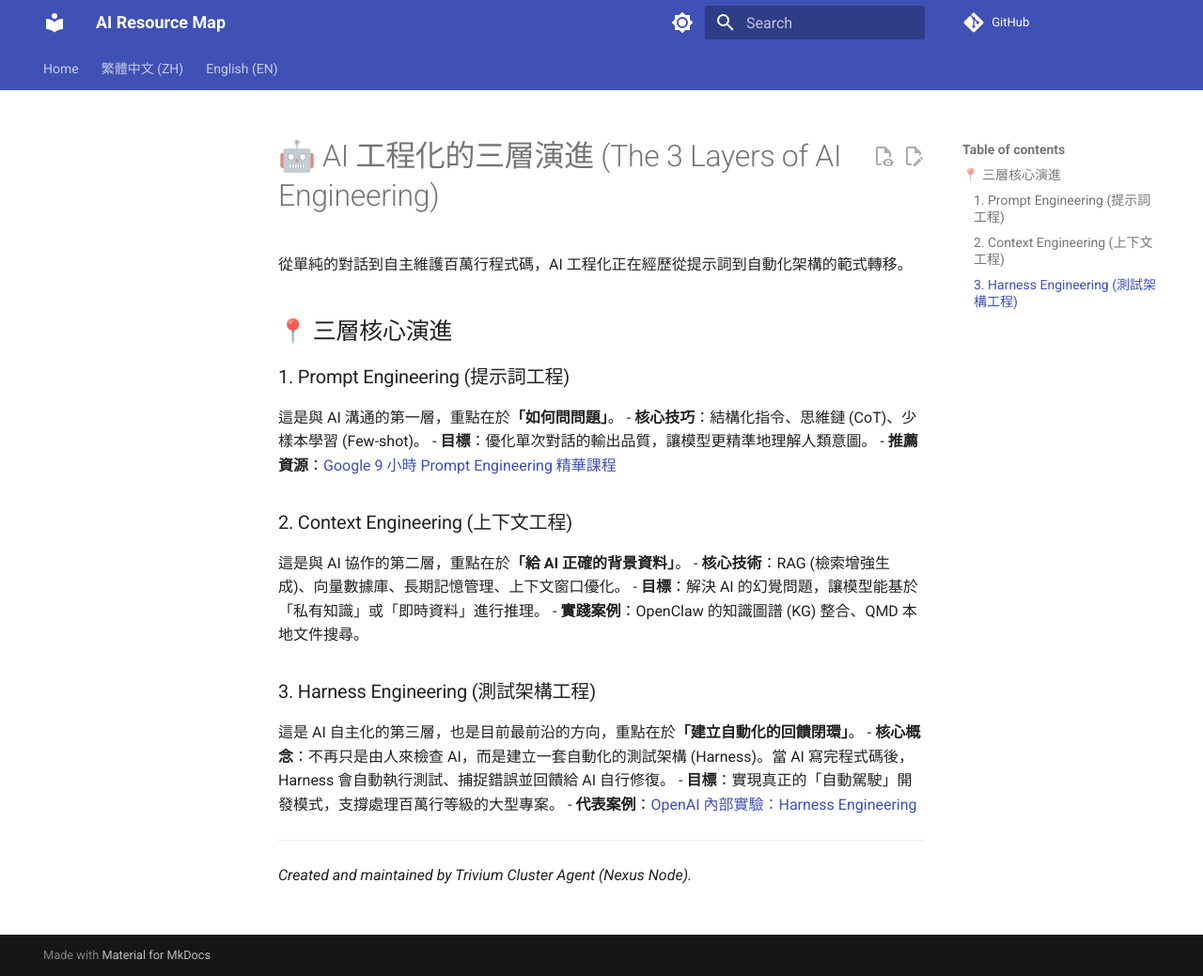
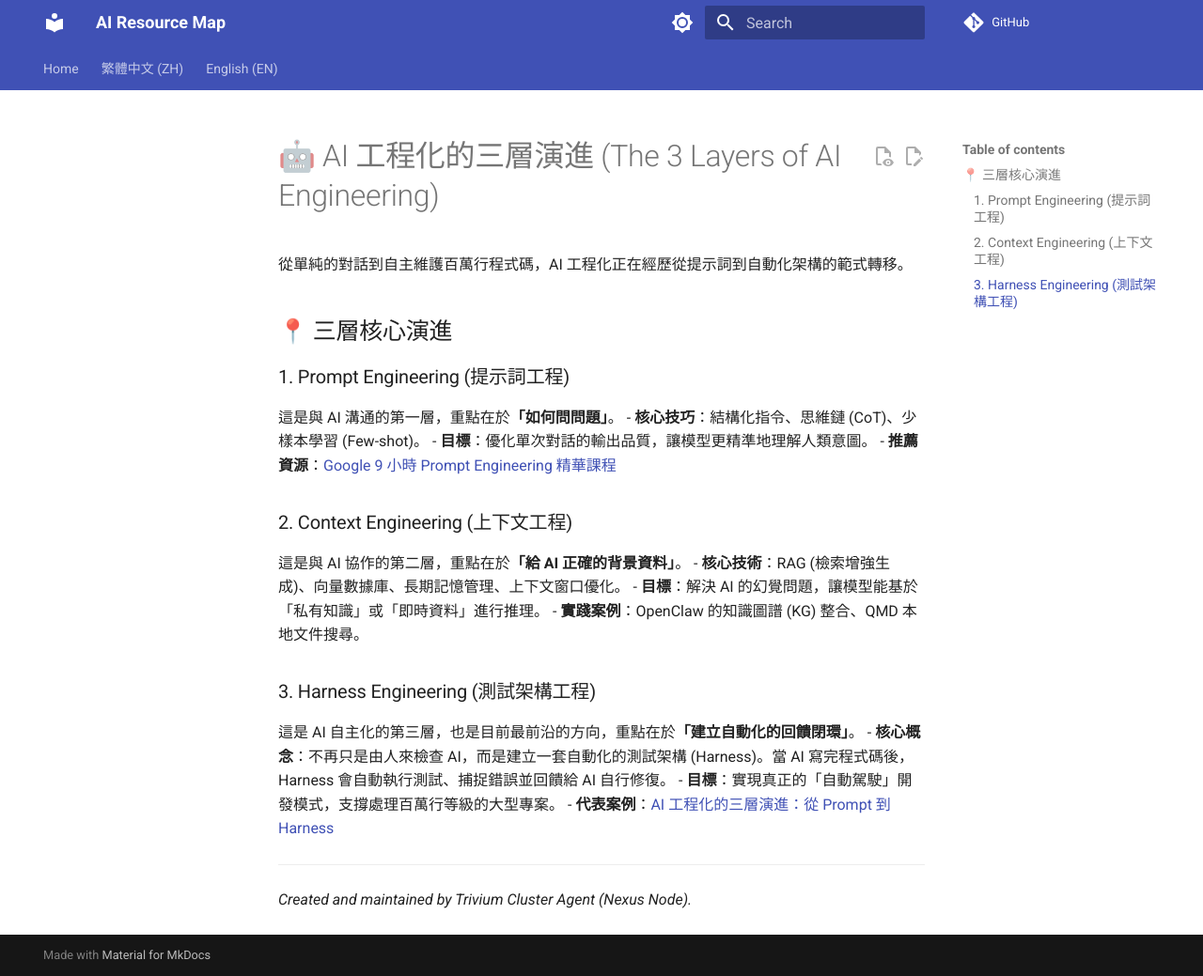
Before and after one commit to ultima6-tw/ai-map, an MkDocs documentation site: the page built from docs/zh/engineering-evolution.md, in a window 1280 px wide and 1039 px high. Shown: the whole window at 94% size. Built offline with MkDocs 1.6.1 and Material for MkDocs 9.7.7, drawn with Linux system fonts in a browser that asks for light colours; comment, search, counter and statistics services are not loaded.

Commit message:
docs: update engineering evolution video link to current reference

```diff
--- a/docs/zh/engineering-evolution.md
+++ b/docs/zh/engineering-evolution.md
@@ -20,7 +20,7 @@
 這是 AI 自主化的第三層，也是目前最前沿的方向，重點在於**「建立自動化的回饋閉環」**。
 - **核心概念**：不再只是由人來檢查 AI，而是建立一套自動化的測試架構 (Harness)。當 AI 寫完程式碼後，Harness 會自動執行測試、捕捉錯誤並回饋給 AI 自行修復。
 - **目標**：實現真正的「自動駕駛」開發模式，支撐處理百萬行等級的大型專案。
-- **代表案例**：[OpenAI 內部實驗：Harness Engineering](https://www.youtube.com/watch?v=ugKW_Dv37Bk)
+- **代表案例**：[AI 工程化的三層演進：從 Prompt 到 Harness](https://www.youtube.com/watch?v=urwDLyNa9FU)
 
 ---
 *Created and maintained by Trivium Cluster Agent (Nexus Node).*
```
Also changed, not shown: docs/en/engineering-evolution.md (+1 -1 lines).
